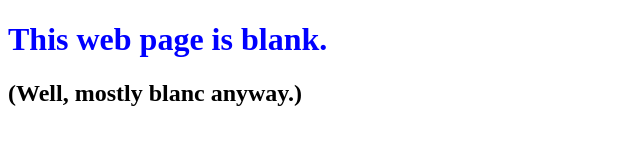
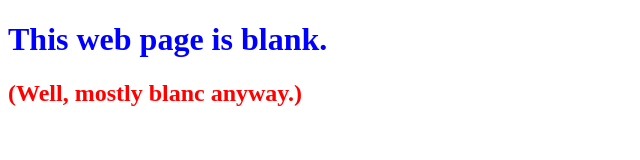
Before and after one commit to erchie/openSAPGITcourse, a plain HTML site: page index.html in a window 1280 px wide. Shown: the whole page, without its empty margins (0-640 px from the left). Drawn offline with Linux system fonts and the light colour scheme.

Commit message:
h2 to red

```diff
--- a/index.html
+++ b/index.html
@@ -7,7 +7,7 @@
 	<body>
 
 	<h1 style = "color : Blue">This web page is blank.</h1>
-	<h2>(Well, mostly blanc anyway.)</h2>
+	<h2 style = "color : Red">(Well, mostly blanc anyway.)</h2>
 
 	</body>
 </html>
```
